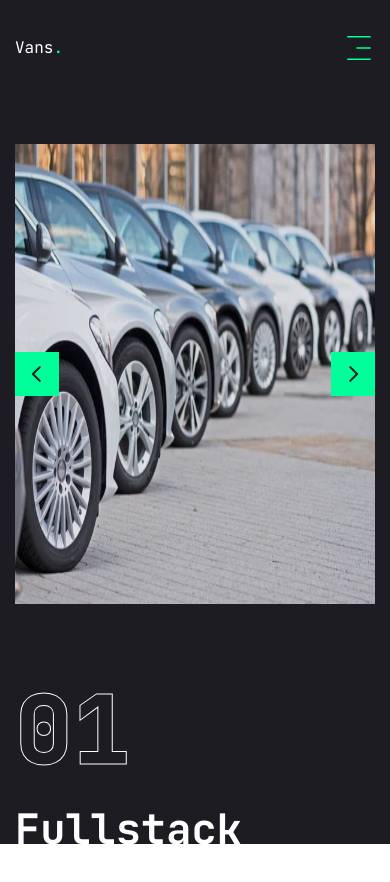
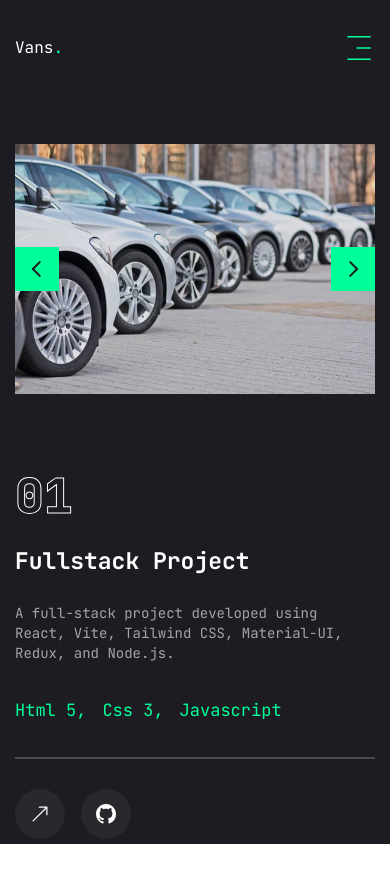
Before and after one commit to PixelVans/PORTFOLIO, a Next.js app: page /work in a window 390 px wide. Shown: the top 882 px of the page. Built offline with nearby package versions, Linux system fonts and the light colour scheme.

Commit message:
work page and CV

```diff
--- a/app/work/page.jsx
+++ b/app/work/page.jsx
@@ -265,24 +265,24 @@ const Work = () => {
         xl:justify-between order-2 xl:order-none'>
             <div className='flex flex-col gap-[30px] h-[50%]'>
               <div
-                className='text-8xl leading-none font-extrabold
+                className='text-5xl sm:text-8xl leading-none font-extrabold
                 text-transparent text-outline'>{project.num}
               </div>
 
               {/* project category */}
-              <h2 className='text-[42px] font-bold leading-none text-white
+              <h2 className='text-[23px] sm:text-[42px] font-bold leading-none text-white
                group-hover:text-accent transition-all duration-500 capitalize'>
                 {project.category} project</h2>
 
               {/* project description */}
-              <p className='text-white/60'>{ project.description}</p>
+              <p className='text-white/60 text-sm sm:text-lg'>{ project.description}</p>
 
               {/* stack */}
               <ul className='flex gap-4'>
                 {project.stack.map((item, index) => {
                   return (
                     <li
-                      className='text-xl text-accent'
+                      className='text-[17px] sm:text-xl text-accent'
                       key={index}>
                       {item.name}
                       {index !== project.stack.length - 1 && ','}
@@ -303,9 +303,9 @@ const Work = () => {
                 >
                   <TooltipProvider delayDuration={100}>
                     <Tooltip>
-                      <TooltipTrigger className='w-[70px] h-[70px] rounded-full
+                      <TooltipTrigger className='w-[50px] h-[50px] sm:w-[70px] sm:h-[70px] rounded-full
                       bg-white/5 flex justify-center items-center group'>
-                        <BsArrowUpRight className='text-white text-3xl group-hover:text-accent'/>
+                        <BsArrowUpRight className='text-white text-xl sm:text-3xl group-hover:text-accent'/>
                       </TooltipTrigger>
                       <TooltipContent>
                         <p>Live project</p>
@@ -322,9 +322,9 @@ const Work = () => {
                 >
                   <TooltipProvider delayDuration={100}>
                     <Tooltip>
-                      <TooltipTrigger className='w-[70px] h-[70px] rounded-full
+                      <TooltipTrigger className=' w-[50px] h-[50px] sm:w-[70px] sm:h-[70px] rounded-full
                       bg-white/5 flex justify-center items-center group'>
-                        <BsGithub className='text-white text-3xl group-hover:text-accent'/>
+                        <BsGithub className='text-white text-xl sm:text-3xl group-hover:text-accent'/>
                       </TooltipTrigger>
                       <TooltipContent>
                         <p>Github repository</p>
@@ -345,12 +345,12 @@ const Work = () => {
                 return (
                   <SwiperSlide key={index}
                     className='w-full'>
-                    <div className='h-[460px] relative group flex justify-center
+                    <div className='h-[250px] sm:h-[420px] sm:mt-[30px] relative group flex justify-center
                     items-center bg-pink-50/20'>
                       {/* overlay */}
                       <div className='absolute top-0 bottom-0 w-full h-full bg-black/10 z-10'></div>
                       {/* image */}
-                      <div className='relative w-full h-full'>
+                      <div className='relative w-full h-[250px] sm:h-full'>
                         <Image
                           alt=''
                           fill
```
Also changed, not shown: 1 other file (tests, documents, lock files or other folders).
